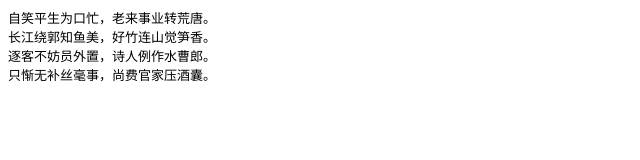
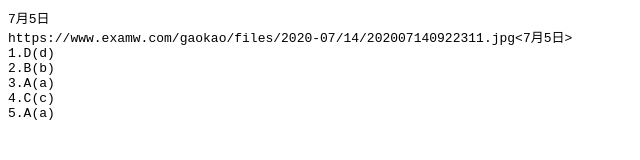
Before and after one commit to 3434038269/3434038269.github.io, a plain HTML site: page index.html in a window 1280 px wide. Shown: the whole page, without its empty margins (0-640 px from the left). Drawn offline with Linux system fonts and the light colour scheme.

Commit message:
Update index.html

```diff
--- a/index.html
+++ b/index.html
@@ -1,10 +1,15 @@
 <html>
 <body>
 <PRE>
-自笑平生为口忙，老来事业转荒唐。
-长江绕郭知鱼美，好竹连山觉笋香。
-逐客不妨员外置，诗人例作水曹郎。
-只惭无补丝毫事，尚费官家压酒囊。
+7月5日
+https://www.examw.com/gaokao/files/2020-07/14/202007140922311.jpg<7月5日>
+1.D(d)
+2.B(b)
+3.A(a)
+4.C(c)
+5.A(a)
+
+
 </PRE>
 </body>
 </html>
```
